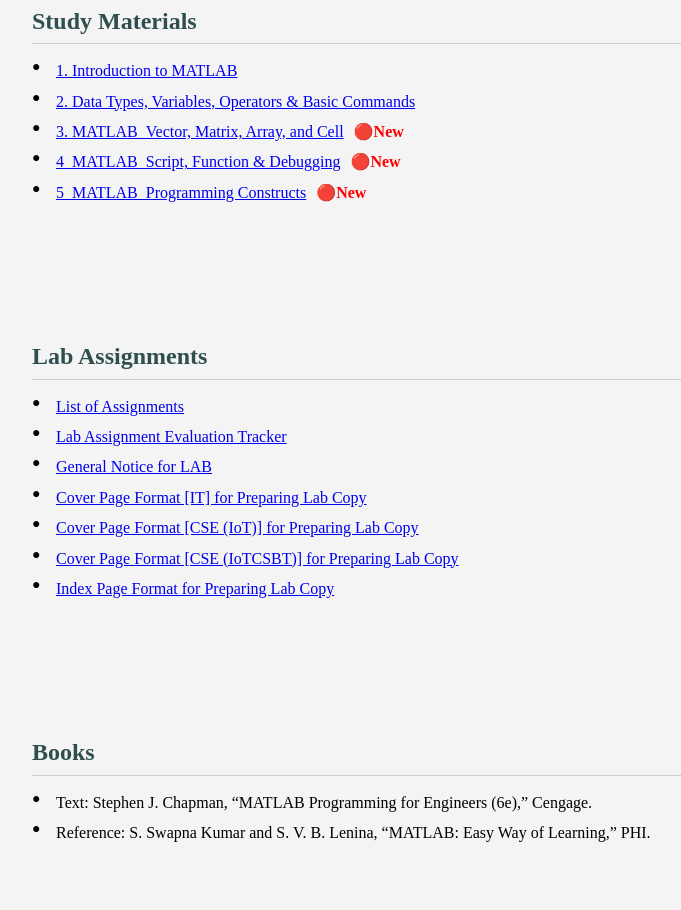
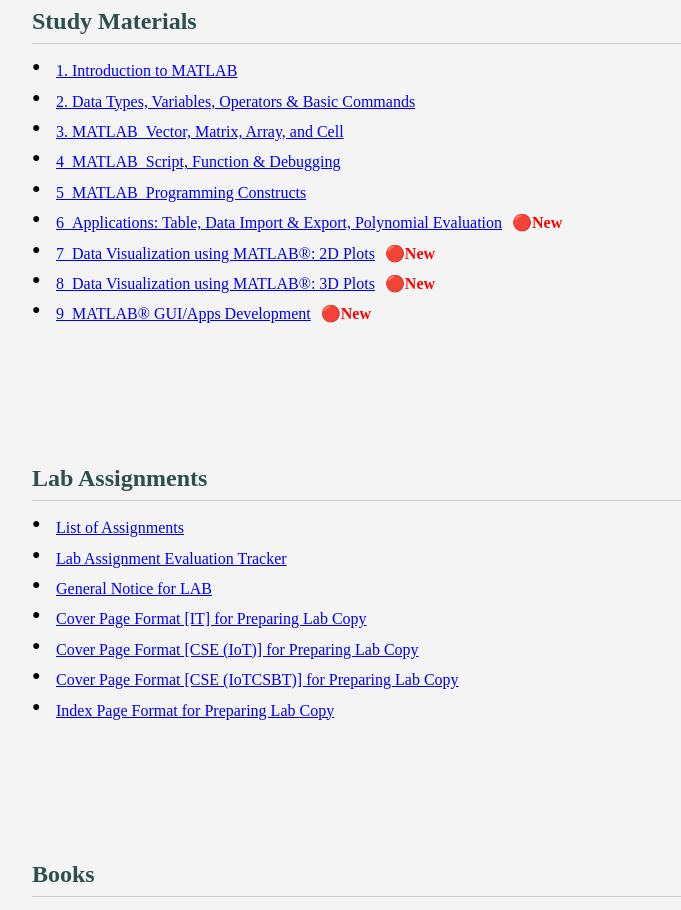
Before and after one commit to susovanjana/susovanjana.github.io, a plain HTML site: page itworkshop-matlab.html in a window 1280 px wide. Shown: the part 1700-2610 px from the top of the page, without its empty margins (8-689 px from the left). Drawn offline with Linux system fonts and the light colour scheme.

Commit message:
Update itworkshop-matlab.html

```diff
--- a/itworkshop-matlab.html
+++ b/itworkshop-matlab.html
@@ -94,9 +94,15 @@
 	<ul class="custom-ul">
 	<li><a href="https://iemcollege-my.sharepoint.com/:b:/g/personal/susovan_jana_iem_edu_in/EeGaJT9fAK9OiKF--XgX7_EBC4wyayRTVcVzPk7JYE7PJQ?e=EaNQbf" target="_blank">1. Introduction to MATLAB</a></li>
 	<li><a href="https://iemcollege-my.sharepoint.com/:b:/g/personal/susovan_jana_iem_edu_in/EakkH_FWHtdEkULDKFnh7x0B1Juiv41pJ-y7pGbVejsFqA?e=lUiiwj" target="_blank">2. Data Types, Variables, Operators & Basic Commands</a></li>
-	<li><a href="https://iemcollege-my.sharepoint.com/:b:/g/personal/susovan_jana_iem_edu_in/EQ0_jCkvEwJCi41CfjBPnxIBxQi8Aoc-QiL8M34WNlxQ-w?e=XHnJli" target="_blank">3. MATLAB_Vector, Matrix, Array, and Cell</a><span class="blinking-new">🔴New</span></li>
-	<li><a href="https://iemcollege-my.sharepoint.com/:b:/g/personal/susovan_jana_iem_edu_in/EVKr_ggtwMJIs9XnDtiTYX8BDcSCSybCHfNJZVbANHdbaA?e=ro02zJ" target="_blank">4_MATLAB_Script, Function & Debugging</a><span class="blinking-new">🔴New</span></li>
-	<li><a href="https://iemcollege-my.sharepoint.com/:b:/g/personal/susovan_jana_iem_edu_in/EXU7Q-GymK1IoJNR6khgQTIBDk3jMkiMp2rM27jYYU4EgQ?e=heGMyX" target="_blank">5_MATLAB_Programming Constructs</a><span class="blinking-new">🔴New</span></li>
+	<li><a href="https://iemcollege-my.sharepoint.com/:b:/g/personal/susovan_jana_iem_edu_in/EQ0_jCkvEwJCi41CfjBPnxIBxQi8Aoc-QiL8M34WNlxQ-w?e=XHnJli" target="_blank">3. MATLAB_Vector, Matrix, Array, and Cell</a></li>
+	<li><a href="https://iemcollege-my.sharepoint.com/:b:/g/personal/susovan_jana_iem_edu_in/EVKr_ggtwMJIs9XnDtiTYX8BDcSCSybCHfNJZVbANHdbaA?e=ro02zJ" target="_blank">4_MATLAB_Script, Function & Debugging</a></li>
+	<li><a href="https://iemcollege-my.sharepoint.com/:b:/g/personal/susovan_jana_iem_edu_in/EXU7Q-GymK1IoJNR6khgQTIBDk3jMkiMp2rM27jYYU4EgQ?e=heGMyX" target="_blank">5_MATLAB_Programming Constructs</a></li>
+	<li><a href="https://iemcollege-my.sharepoint.com/:b:/g/personal/susovan_jana_iem_edu_in/EZqlTDFuvN9DiscHUQzHpPsBojUFF9DGbzJneP8Ldo-FcA?e=dzgY2X" target="_blank">6_Applications: Table, Data Import & Export, Polynomial Evaluation</a><span class="blinking-new">🔴New</span></li>
+	<li><a href="https://iemcollege-my.sharepoint.com/:b:/g/personal/susovan_jana_iem_edu_in/Ef4OrdYH7yNDh3BmMGHYsAIB6t33mTC9gVqxrvsYol_YXw?e=jnGy41" target="_blank">7_Data Visualization using MATLAB®: 2D Plots</a><span class="blinking-new">🔴New</span></li>
+	<li><a href="https://iemcollege-my.sharepoint.com/:b:/g/personal/susovan_jana_iem_edu_in/EQqHWmUVbPZPvGmMdek-7mcBfJ4trtyBJzy4bQ8MsV-xfA?e=AbeO15" target="_blank">8_Data Visualization using MATLAB®: 3D Plots</a><span class="blinking-new">🔴New</span></li>
+	<li><a href="https://iemcollege-my.sharepoint.com/:b:/g/personal/susovan_jana_iem_edu_in/EWlzidHsnV5MhomeDKySDAgB6VGwn0ucTRbfcql1hR0UEw?e=WOlJfb" target="_blank">9_MATLAB® GUI/Apps Development</a><span class="blinking-new">🔴New</span></li>
+
+
 	</ul>
   </section>
 
```
